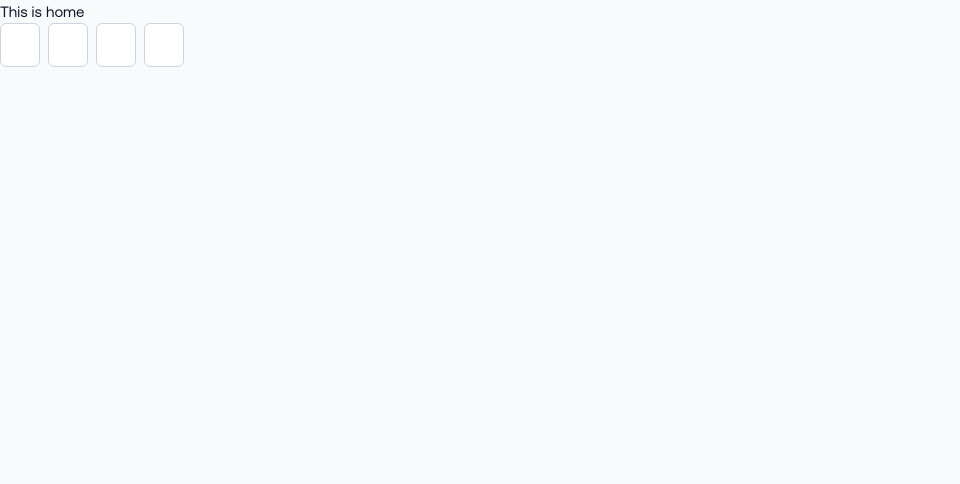
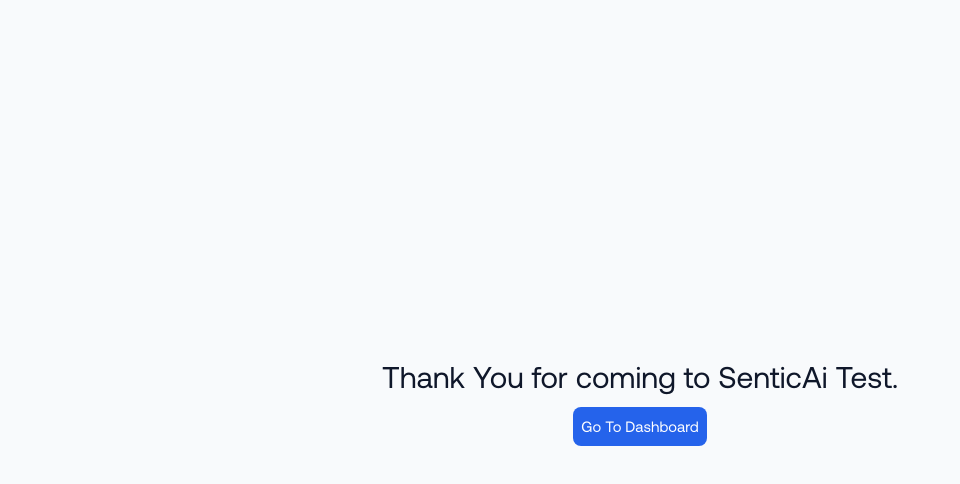
Before and after one commit to Yaasir024/SenticAi-Website, a Vue app: page / in a window 1280 px wide. Shown: the top 484 px of the page, without its empty margins (0-960 px from the left). Built offline with nearby package versions, Linux system fonts and the light colour scheme; a web font is replaced by a local one.

Commit message:
/homepage quickfix

```diff
--- a/src/views/Home.vue
+++ b/src/views/Home.vue
@@ -1,11 +1,22 @@
 <script setup>
 import { ref, computed } from "vue";
-import InputOtp from "primevue/inputotp";
-const value = ref(null)
 
 </script>
 
 <template>
-    This is home
-    <InputOtp v-model="value" integerOnly />
+    <div class="h-screen w-full flex items-center justify-center">
+        <div class="">
+            <h1 class="text-center text-[30px]">
+                Thank You for coming to SenticAi Test.
+            </h1>
+            <div class="mt-2 flex items-center justify-center">
+                <RouterLink to="/dashboard">
+                    <button
+                                class="bg-brand w-full p-2 rounded-lg text-white">
+                                Go To Dashboard
+                            </button>
+                </RouterLink>
+            </div>
+        </div>
+    </div>
 </template>
```
